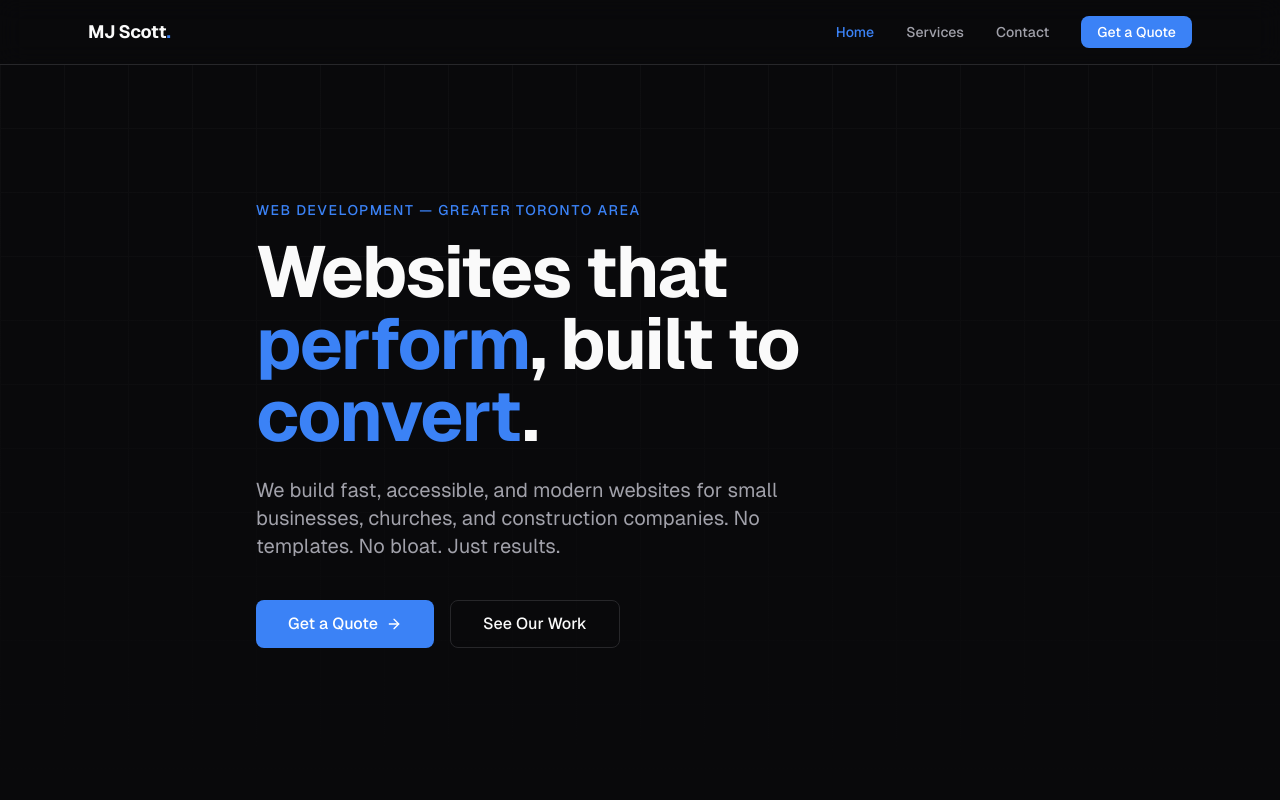
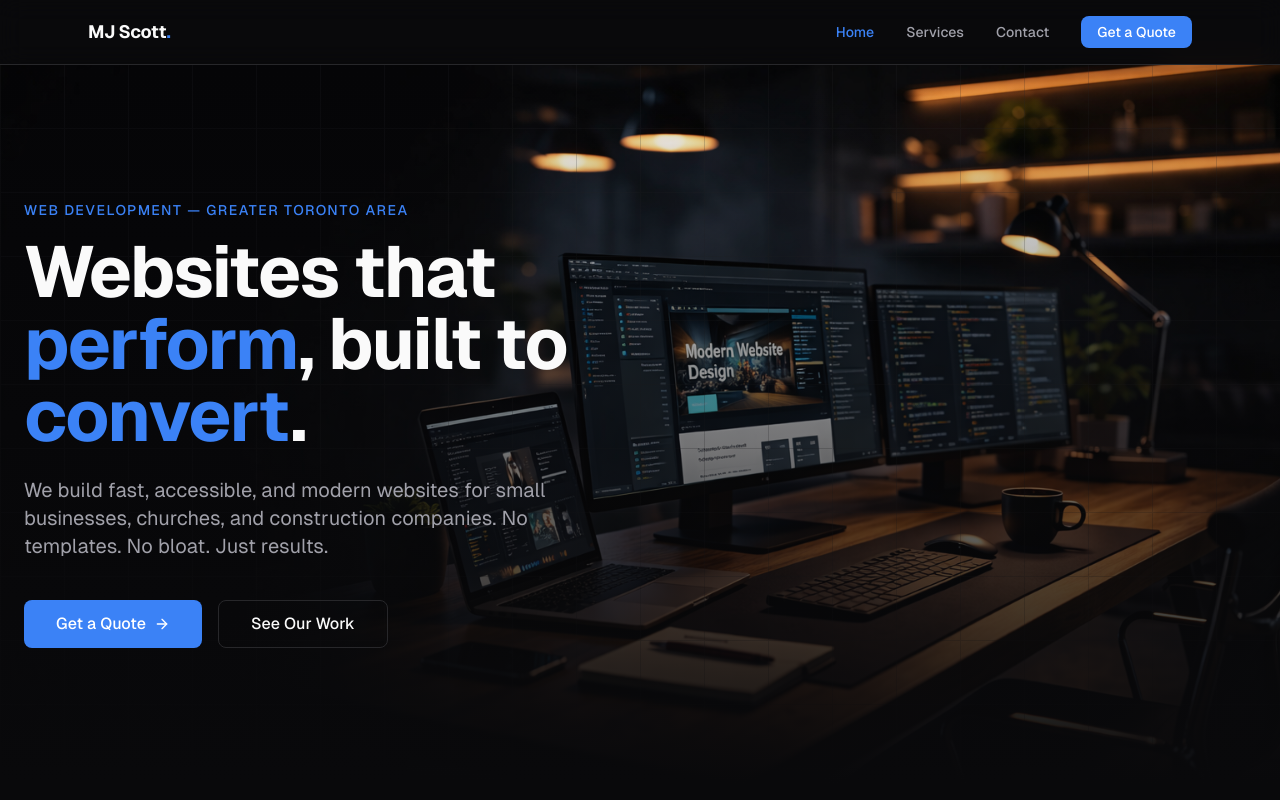
Before and after one commit to Joshuams128/Business, a Next.js app: page / in a window 1280 px wide. Shown: the top 800 px of the page. Built offline with nearby package versions, Linux system fonts and the light colour scheme.

Commit message:
basic site

```diff
--- a/src/components/hero.tsx
+++ b/src/components/hero.tsx
@@ -8,6 +8,8 @@ import { Button } from "@/components/ui/button";
 export function Hero() {
   return (
     <section className="relative flex min-h-[90vh] items-center overflow-hidden">
+      {/* Hero background image */}
+      <div className="absolute inset-0 -z-10 bg-[url('/images/bg1.png')] bg-cover bg-center" />
       {/* Background grid */}
       <div className="absolute inset-0 bg-[linear-gradient(to_right,#27272a_1px,transparent_1px),linear-gradient(to_bottom,#27272a_1px,transparent_1px)] bg-[size:64px_64px] opacity-20" />
       <div className="absolute inset-0 bg-gradient-to-b from-transparent via-background/50 to-background" />
@@ -15,12 +17,12 @@ export function Hero() {
       {/* Accent glow */}
       <div className="absolute left-1/2 top-1/4 -translate-x-1/2 h-96 w-96 rounded-full bg-accent/10 blur-[128px]" />
 
-      <div className="relative mx-auto max-w-6xl px-6 py-32">
+      <div className="relative max-w-6xl px-6 py-32 flex justify-start">
         <motion.div
           initial={{ opacity: 0, y: 32 }}
           animate={{ opacity: 1, y: 0 }}
           transition={{ duration: 0.7, ease: "easeOut" }}
-          className="max-w-3xl"
+          className="max-w-3xl text-left"
         >
           <p className="mb-4 text-sm font-medium uppercase tracking-widest text-accent">
             Web Development &mdash; Greater Toronto Area
```
Also changed, not shown: public/images/bg1.png (added), public/images/bg2.png (added).
